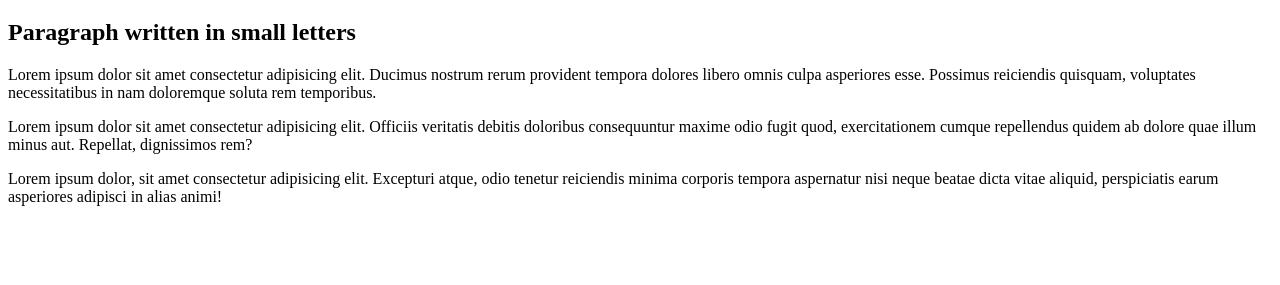
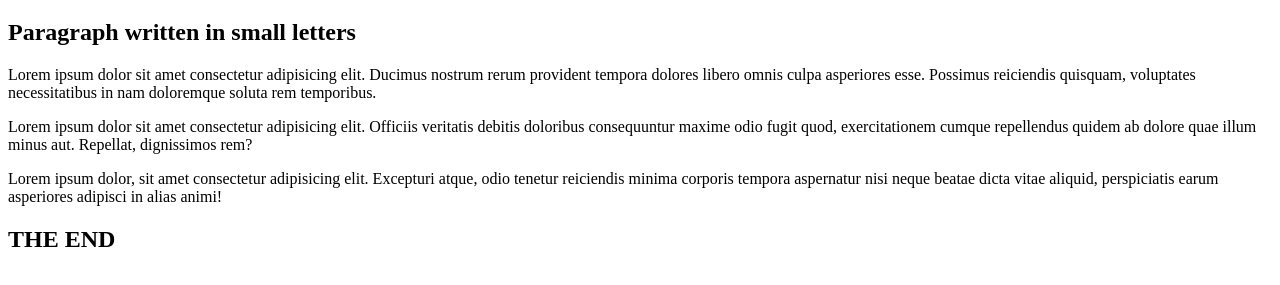
Before and after one commit to charmi-12/GITLearning, a plain HTML site: page index.html in a window 1280 px wide. Shown: the part 61-346 px from the top of the page. Drawn offline with Linux system fonts and the light colour scheme.

```diff
--- a/index.html
+++ b/index.html
@@ -12,7 +12,9 @@
     <p>Lorem ipsum dolor sit amet consectetur adipisicing elit. Ducimus nostrum rerum provident tempora dolores libero omnis culpa asperiores esse. Possimus reiciendis quisquam, voluptates necessitatibus in nam doloremque soluta rem temporibus.</p>
     <p>Lorem ipsum dolor sit amet consectetur adipisicing elit. Officiis veritatis debitis doloribus consequuntur maxime odio fugit quod, exercitationem cumque repellendus quidem ab dolore quae illum minus aut. Repellat, dignissimos rem?</p>
     <p>Lorem ipsum dolor, sit amet consectetur adipisicing elit. Excepturi atque, odio tenetur reiciendis minima corporis tempora aspernatur nisi neque beatae dicta vitae aliquid, perspiciatis earum asperiores adipisci in alias animi!</p>
+    <h2>THE END</h2>
 </body>
 
 
+
 </html>
```
